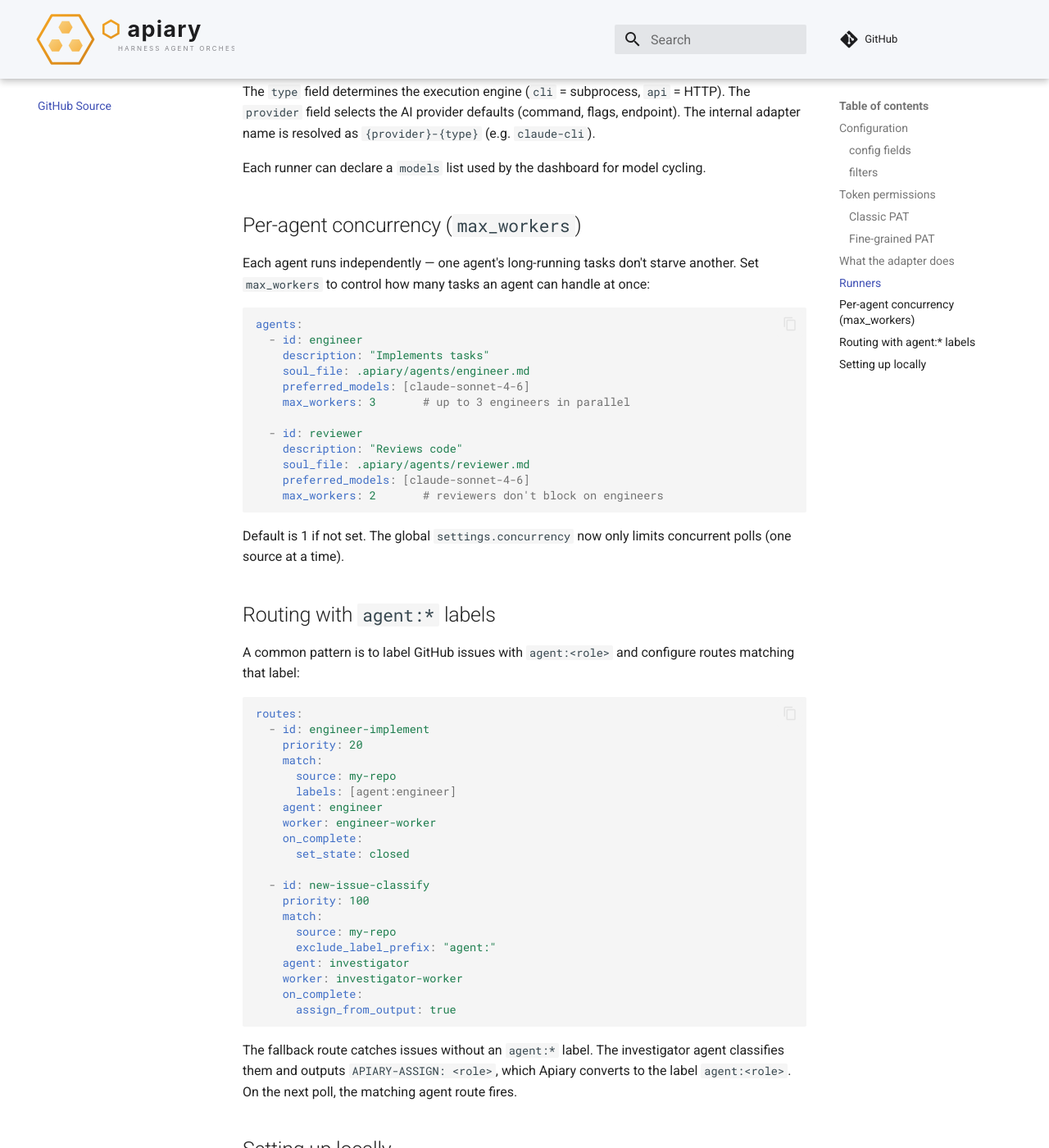
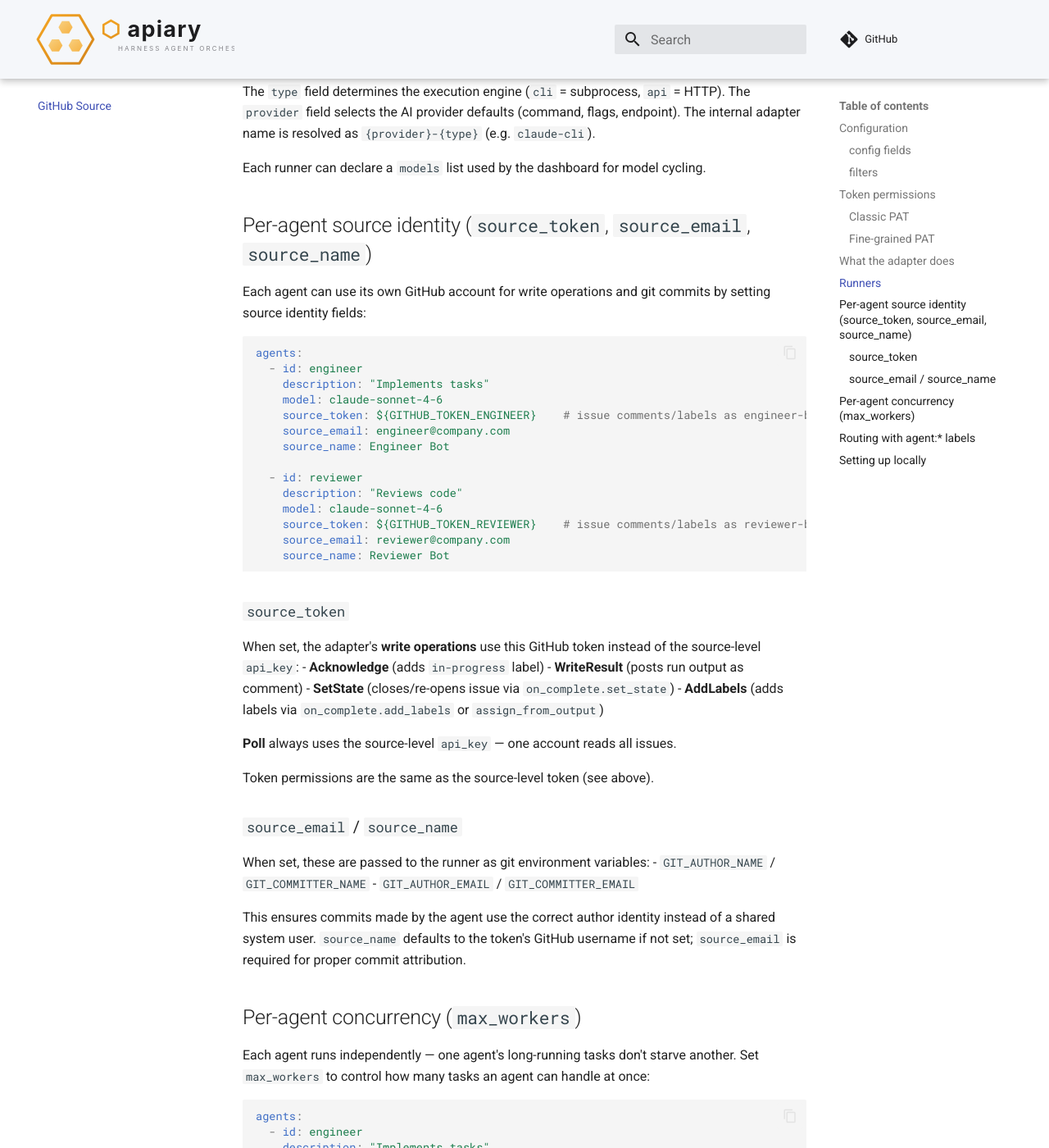
Before and after one commit to orlandoburli/apiary, an MkDocs documentation site: the page built from docs/github-source.md, in a window 1280 px wide and 1400 px high, scrolled down 2955 px. Shown: the whole window at 82% size. Built offline with MkDocs 1.6.1 and Material for MkDocs 9.7.7, drawn with Linux system fonts in a browser that asks for light colours; comment, search, counter and statistics services are not loaded.

Commit message:
feat: per-agent source identity (source_token + source_email + source_name)

````diff
--- a/docs/github-source.md
+++ b/docs/github-source.md
@@ -103,6 +103,52 @@ The internal adapter name is resolved as `{provider}-{type}` (e.g. `claude-cli`)
 
 Each runner can declare a `models` list used by the dashboard for model cycling.
 
+## Per-agent source identity (`source_token`, `source_email`, `source_name`)
+
+Each agent can use its own GitHub account for write operations and git commits
+by setting source identity fields:
+
+```yaml
+agents:
+  - id: engineer
+    description: "Implements tasks"
+    model: claude-sonnet-4-6
+    source_token: ${GITHUB_TOKEN_ENGINEER}    # issue comments/labels as engineer-bot
+    source_email: engineer@company.com
+    source_name: Engineer Bot
+
+  - id: reviewer
+    description: "Reviews code"
+    model: claude-sonnet-4-6
+    source_token: ${GITHUB_TOKEN_REVIEWER}    # issue comments/labels as reviewer-bot
+    source_email: reviewer@company.com
+    source_name: Reviewer Bot
+```
+
+### `source_token`
+
+When set, the adapter's **write operations** use this GitHub token instead
+of the source-level `api_key`:
+- **Acknowledge** (adds `in-progress` label)
+- **WriteResult** (posts run output as comment)
+- **SetState** (closes/re-opens issue via `on_complete.set_state`)
+- **AddLabels** (adds labels via `on_complete.add_labels` or `assign_from_output`)
+
+**Poll** always uses the source-level `api_key` — one account reads all issues.
+
+Token permissions are the same as the source-level token (see above).
+
+### `source_email` / `source_name`
+
+When set, these are passed to the runner as git environment variables:
+- `GIT_AUTHOR_NAME` / `GIT_COMMITTER_NAME`
+- `GIT_AUTHOR_EMAIL` / `GIT_COMMITTER_EMAIL`
+
+This ensures commits made by the agent use the correct author identity
+instead of a shared system user. `source_name` defaults to the token's
+GitHub username if not set; `source_email` is required for proper commit
+attribution.
+
 ## Per-agent concurrency (`max_workers`)
 
 Each agent runs independently — one agent's long-running tasks don't starve
````
Also changed, not shown: 5 other files.
